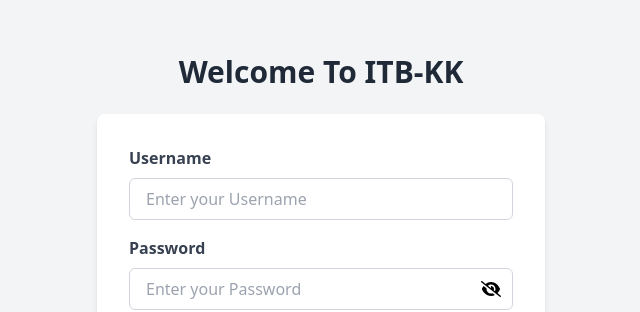
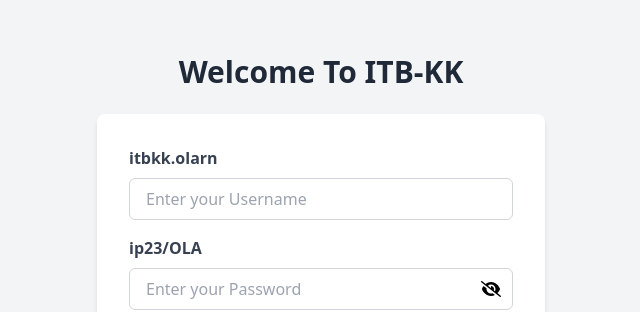
Before and after one commit to Integrated-Project1-G-PL-2/Frontend, a Vue app in the folder FrontEnd-Default/: page /login in a window 1280 px wide. Shown: the part 162-474 px from the top of the page, without its empty margins (319-959 px from the left). Built offline with nearby package versions, Linux system fonts and the light colour scheme.

Commit message:
Update LoginPage.vue

```diff
--- a/FrontEnd-Default/src/components/LoginPage.vue
+++ b/FrontEnd-Default/src/components/LoginPage.vue
@@ -100,7 +100,7 @@ const togglePasswordVisibility = () => {
     <div class="bg-white p-8 rounded-lg shadow-md w-full max-w-md">
       <div class="mb-4">
         <label for="first" class="block text-gray-700 font-semibold mb-2">
-          Username
+          itbkk.olarn
         </label>
         <input
           type="text"
@@ -138,7 +138,7 @@ const togglePasswordVisibility = () => {
 
       <div class="mb-6">
         <label for="password" class="block text-gray-700 font-semibold mb-2">
-          Password
+          ip23/OLA
         </label>
         <div class="relative">
           <input
```
